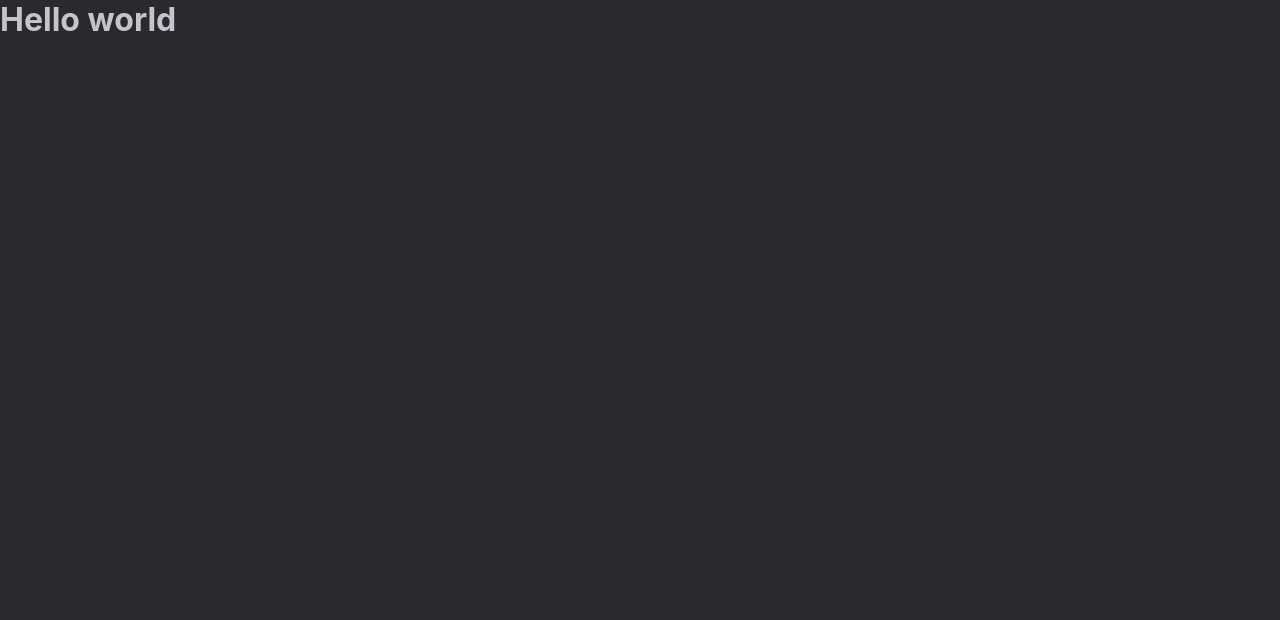
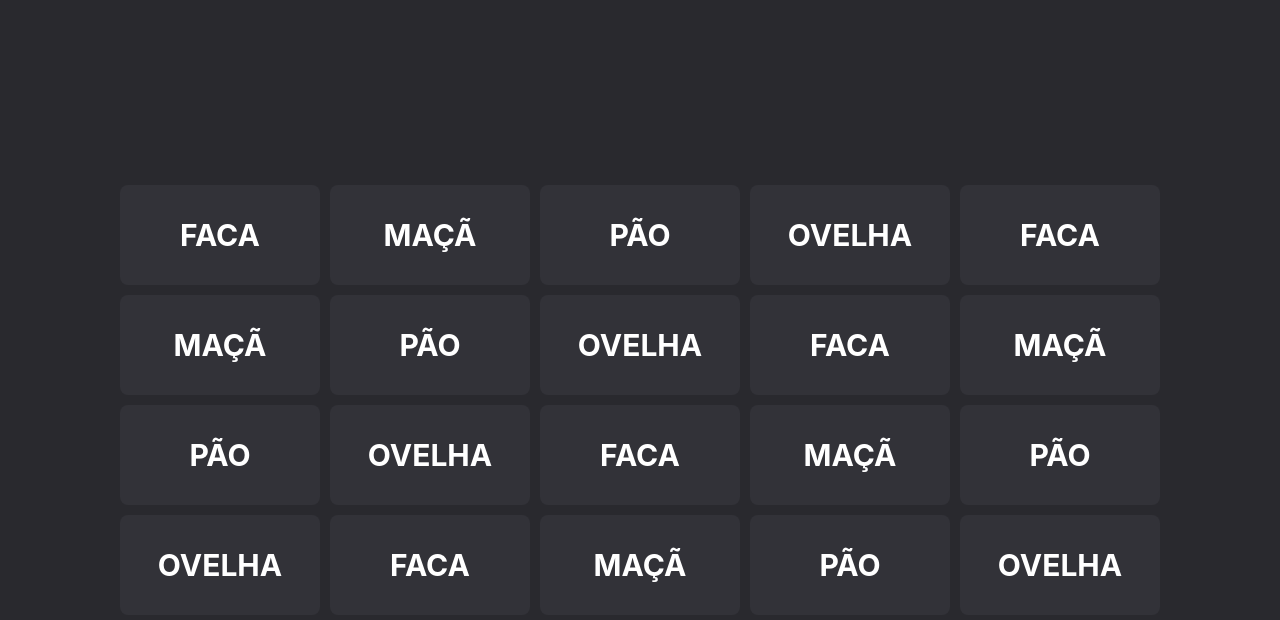
Before and after one commit to SamuelFerracini/Codenames, a React (Vite) app: page / in a window 1280 px wide. Shown: the top 620 px of the page. Built offline with nearby package versions, Linux system fonts and the light colour scheme.

Commit message:
feat: create board component

```diff
--- /dev/null
+++ b/src/App.module.css
@@ -0,0 +1,7 @@
+.wrapper {
+  height: 100vh;
+  display: flex;
+  flex-direction: column;
+  align-items: center;
+  justify-content: center;
+}
--- a/src/App.tsx
+++ b/src/App.tsx
@@ -1,5 +1,13 @@
+import styles from "./App.module.css";
+
+import { Board } from "./components/Board";
+
 function App() {
-  return <h1>Hello world</h1>;
+  return (
+    <div className={styles.wrapper}>
+      <Board />
+    </div>
+  );
 }
 
 export default App;
--- /dev/null
+++ b/src/components/Board.module.css
@@ -0,0 +1,6 @@
+.board {
+  display: grid;
+  grid-template-columns: repeat(5, 1fr);
+  grid-column-gap: 10px;
+  grid-row-gap: 10px;
+}
--- /dev/null
+++ b/src/components/Board.tsx
@@ -0,0 +1,47 @@
+import styles from "./Board.module.css";
+
+import { Card, ECardColor, ICard, IWord } from "./Card";
+
+const baseWords = [
+  "Faca",
+  "Maçã",
+  "Pão",
+  "Ovelha",
+  "Faca",
+  "Maçã",
+  "Pão",
+  "Ovelha",
+  "Faca",
+  "Maçã",
+  "Pão",
+  "Ovelha",
+  "Faca",
+  "Maçã",
+  "Pão",
+  "Ovelha",
+  "Faca",
+  "Maçã",
+  "Pão",
+  "Ovelha",
+];
+
+export function Board() {
+  const cards: IWord[] = baseWords.map((word) => {
+    const availableColors = [ECardColor.BLACK, ECardColor.BLUE, ECardColor.RED];
+
+    return {
+      word,
+      color: ECardColor.GRAY,
+      teamColor:
+        availableColors[Math.floor(Math.random() * availableColors.length)],
+    };
+  });
+
+  return (
+    <div className={styles.board}>
+      {cards.map((word, wordIndex) => (
+        <Card key={wordIndex} word={word} />
+      ))}
+    </div>
+  );
+}
```
